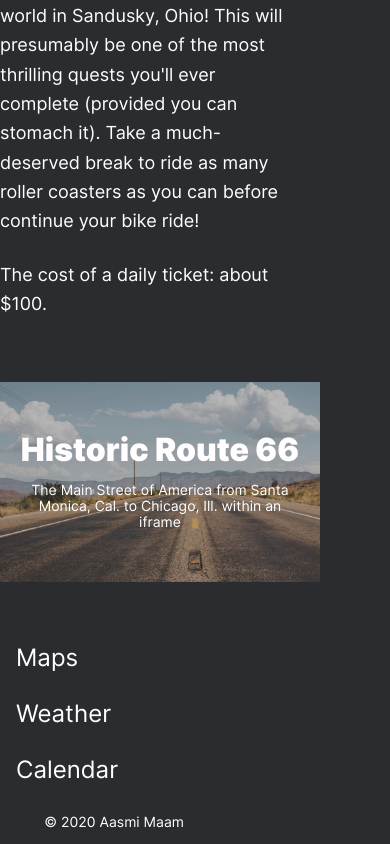
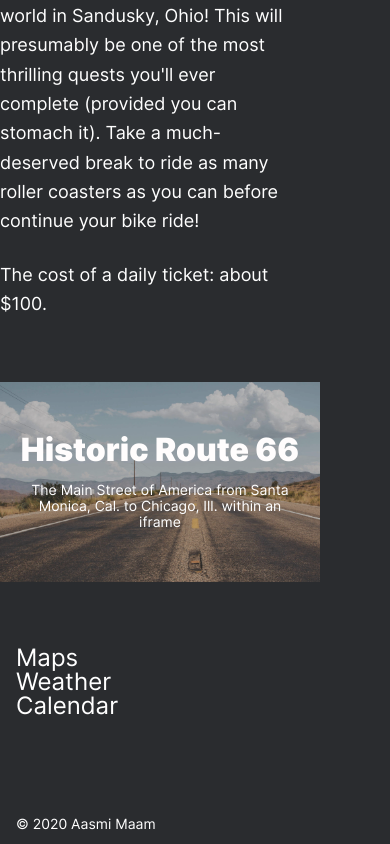
Before and after one commit to Aasmi/web_project_3, a plain HTML site: page index.html in a window 390 px wide. Shown: the part 9833-10677 px from the top of the page. Drawn offline with Linux system fonts and the light colour scheme; files whose address does not match are found by name.

Commit message:
request for review#1

```diff
--- a/blocks/footer/__copyright/footer__copyright.css
+++ b/blocks/footer/__copyright/footer__copyright.css
@@ -10,3 +10,10 @@
     text-align: right;
 
 }
+
+@media screen and (max-width:425px){
+    .footer__copyright{
+        height:14px;
+        text-align:left;
+    }
+}
--- a/blocks/footer/__link/footer__link.css
+++ b/blocks/footer/__link/footer__link.css
@@ -1,5 +1,4 @@
 .footer__link{
-    width: 42px;
     height: 18px;
     font-size: 16px;
     line-height: 112%;
--- a/blocks/footer/footer.css
+++ b/blocks/footer/footer.css
@@ -7,8 +7,8 @@
     margin-left:48px;
     position:relative;
     display:flex;
-    /*flex-direction:row;
-    justify-content: space-between;*/
+     flex-direction:row;
+    justify-content: space-between;
 
 }
 
@@ -33,6 +33,6 @@
         width: 168px;
         height: 198px;
         margin-left: 16px;
-        flex-direction:column;
+        flex-direction: column;
     }
 }
--- a/index.html
+++ b/index.html
@@ -137,11 +137,11 @@
       </section>
     </main>
     <footer class="footer">
-
+      <nav>
         <a href="https://yandex.com/maps" class="footer__link">Maps</a>
         <a href="https://yandex.com/weather/moscow" class="footer__link">Weather</a>
         <a href="https://calendar.yandex.ru" class="footer__link">Calendar</a>
-
+      </nav>
       <p class="footer__copyright">
         &copy; 2020 Aasmi Maam
      </p>
```
